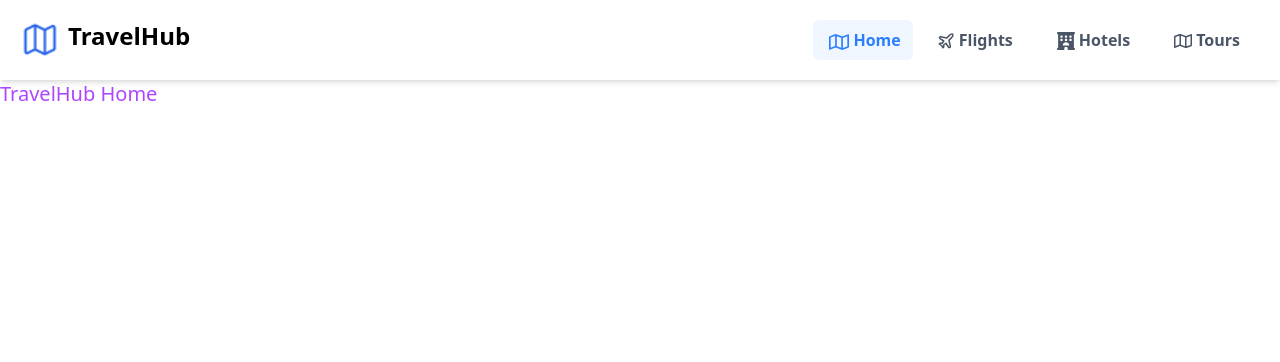
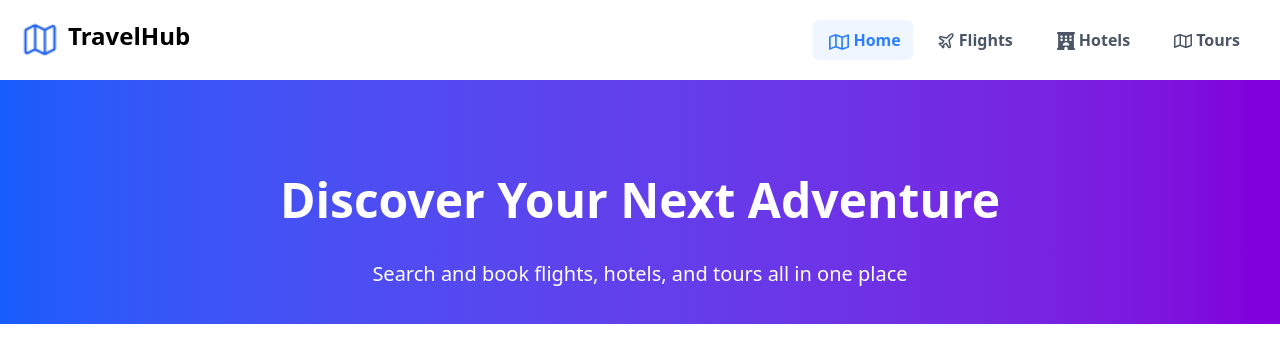
Before and after one commit to mirjetamustafa/TravelHub, a React (Vite) app: page / in a window 1280 px wide. Shown: the top 362 px of the page. Built offline with nearby package versions, Linux system fonts and the light colour scheme.

Commit message:
Home updated

```diff
--- a/src/components/Home.jsx
+++ b/src/components/Home.jsx
@@ -3,7 +3,14 @@ import React from 'react'
 const Home = () => {
   return (
     <main>
-      <h1 className="text-purple-500 text-xl">TravelHub Home</h1>
+      <section className="bg-linear-to-r from-blue-600 to-purple-700 w-full mb-9 p-9 text-white">
+        <h1 className="font-bold md:text-5xl text-4xl text-center mt-15">
+          Discover Your Next Adventure
+        </h1>
+        <p className="text-center text-xl mt-9 max-md:mx-9">
+          Search and book flights, hotels, and tours all in one place
+        </p>
+      </section>
     </main>
   )
 }
```
